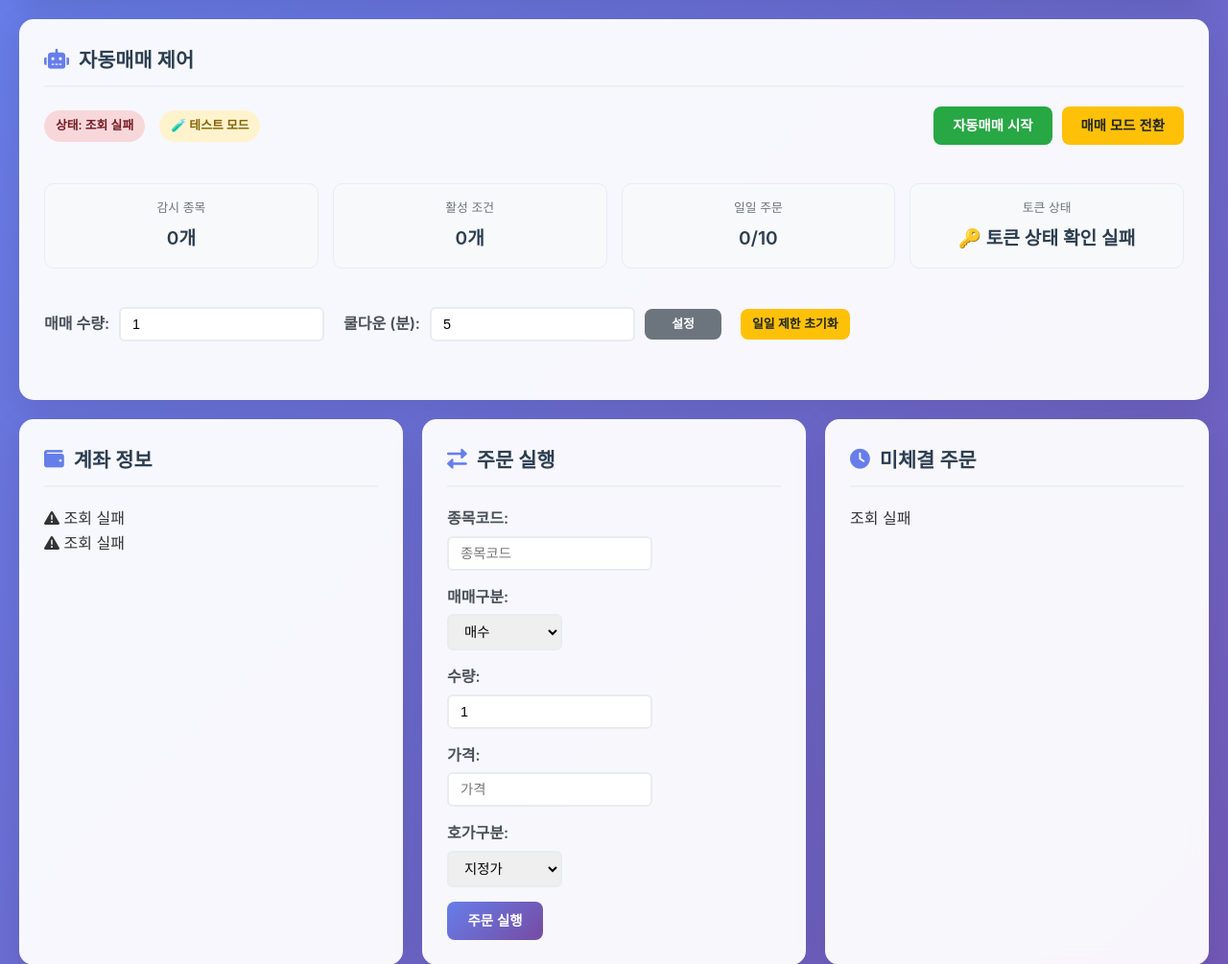
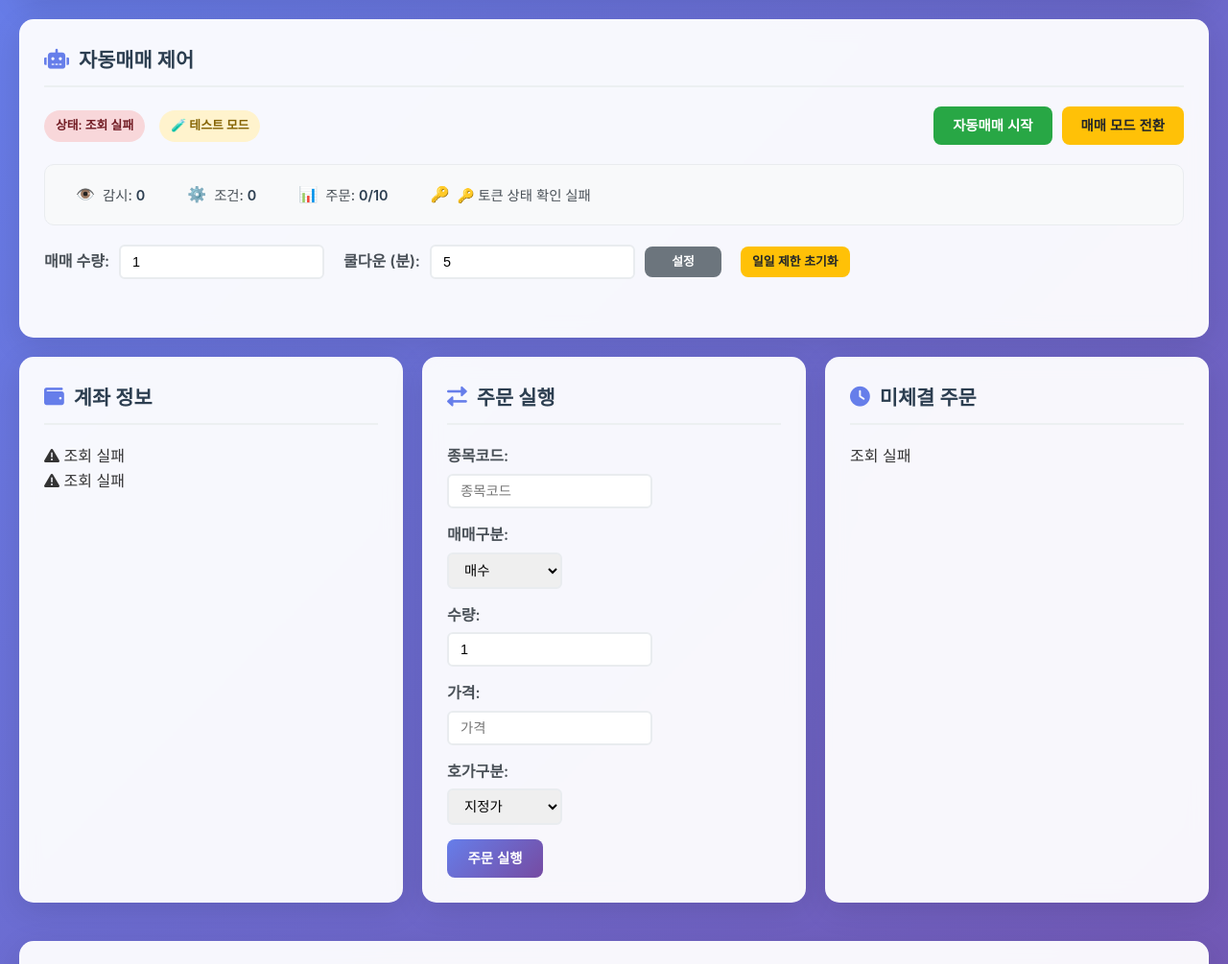
Before and after one commit to jjuun/kium, a Python web app: template templates/dashboard.html in a window 1280 px wide. Shown: the part 111-1116 px from the top of the page at 96% size. Run offline with Jinja, Linux system fonts and the light colour scheme; the template is opened without the code that fills it, so the values that code supplies are empty.

Commit message:
자동매매 제어 섹션 상태 표시 간소화 - 컴팩트한 디자인으로 변경

```diff
--- a/static/css/dashboard.css
+++ b/static/css/dashboard.css
@@ -292,6 +292,49 @@
     flex-wrap: wrap;
 }
 
+/* ===== COMPACT STATUS SUMMARY ===== */
+.status-summary {
+    display: flex;
+    gap: 20px;
+    flex-wrap: wrap;
+    align-items: center;
+    background: #f8f9fa;
+    border-radius: 10px;
+    padding: 12px 20px;
+    border: 1px solid #e9ecef;
+}
+
+.status-item {
+    display: flex;
+    align-items: center;
+    gap: 8px;
+    cursor: pointer;
+    padding: 6px 12px;
+    border-radius: 6px;
+    transition: all 0.3s ease;
+    font-size: 0.9rem;
+    color: #495057;
+}
+
+.status-item:hover {
+    background: #e9ecef;
+    transform: translateY(-1px);
+}
+
+.status-icon {
+    font-size: 1rem;
+}
+
+.status-text {
+    font-weight: 500;
+}
+
+.status-text strong {
+    color: #2c3e50;
+    font-weight: 600;
+}
+
+/* ===== LEGACY STATS GRID (for other sections) ===== */
 .stats-grid {
     display: grid;
     grid-template-columns: repeat(auto-fit, minmax(200px, 1fr));
@@ -597,6 +640,16 @@
         justify-content: center;
     }
 
+    .status-summary {
+        gap: 15px;
+        padding: 10px 15px;
+    }
+
+    .status-item {
+        font-size: 0.8rem;
+        padding: 5px 10px;
+    }
+
     .stats-grid {
         grid-template-columns: repeat(2, 1fr);
     }
@@ -628,6 +681,17 @@
     .btn {
         width: 100%;
         margin-bottom: 5px;
+    }
+
+    .status-summary {
+        flex-direction: column;
+        gap: 10px;
+        align-items: stretch;
+    }
+
+    .status-item {
+        justify-content: center;
+        text-align: center;
     }
 
     .stats-grid {
--- a/templates/dashboard.html
+++ b/templates/dashboard.html
@@ -45,24 +45,22 @@
                     </div>
                 </div>
 
-                <div class="stats-grid">
-                    <div class="stat-item" id="watchlist-summary" onclick="showWatchlistDetails()">
-                        <div class="stat-label">감시 종목</div>
-                        <div class="stat-value" id="watchlist-count">0개</div>
+                <div class="status-summary">
+                    <div class="status-item" id="watchlist-summary" onclick="showWatchlistDetails()">
+                        <span class="status-icon">👁️</span>
+                        <span class="status-text">감시: <strong id="watchlist-count">0</strong></span>
                     </div>
-                    <div class="stat-item" id="active-conditions-summary" onclick="showActiveConditionsDetails()">
-                        <div class="stat-label">활성 조건</div>
-                        <div class="stat-value" id="active-conditions-count">0개</div>
+                    <div class="status-item" id="active-conditions-summary" onclick="showActiveConditionsDetails()">
+                        <span class="status-icon">⚙️</span>
+                        <span class="status-text">조건: <strong id="active-conditions-count">0</strong></span>
                     </div>
-                    <div class="stat-item" onclick="showExecutedOrdersDetails()">
-                        <div class="stat-label">일일 주문</div>
-                        <div class="stat-value" id="daily-orders">0/10</div>
+                    <div class="status-item" onclick="showExecutedOrdersDetails()">
+                        <span class="status-icon">📊</span>
+                        <span class="status-text">주문: <strong id="daily-orders">0/10</strong></span>
                     </div>
-                    <div class="stat-item">
-                        <div class="stat-label">토큰 상태</div>
-                        <div class="stat-value" id="token-status">
-                            <span id="token-indicator">🔑 확인 중...</span>
-                        </div>
+                    <div class="status-item">
+                        <span class="status-icon">🔑</span>
+                        <span class="status-text" id="token-indicator">확인 중...</span>
                     </div>
                 </div>
 
```
Also changed, not shown: auto_trading.db.
